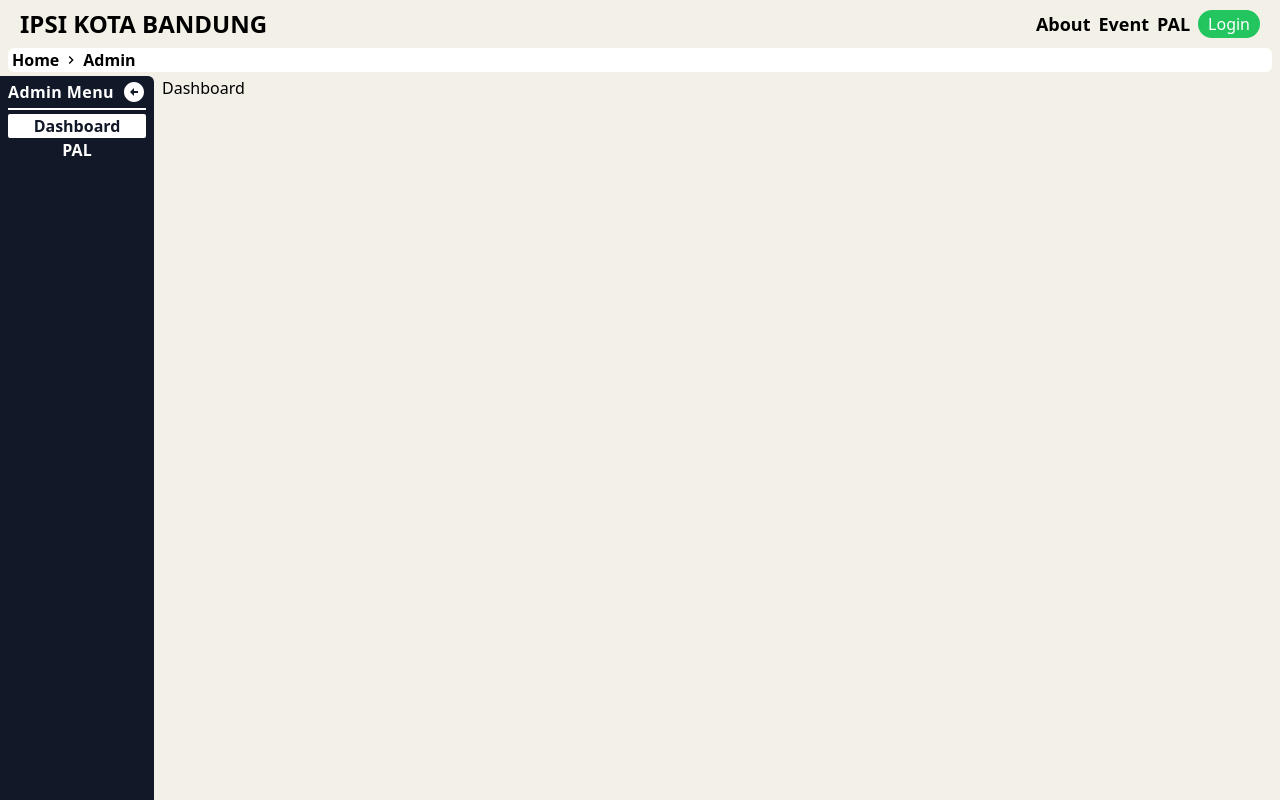
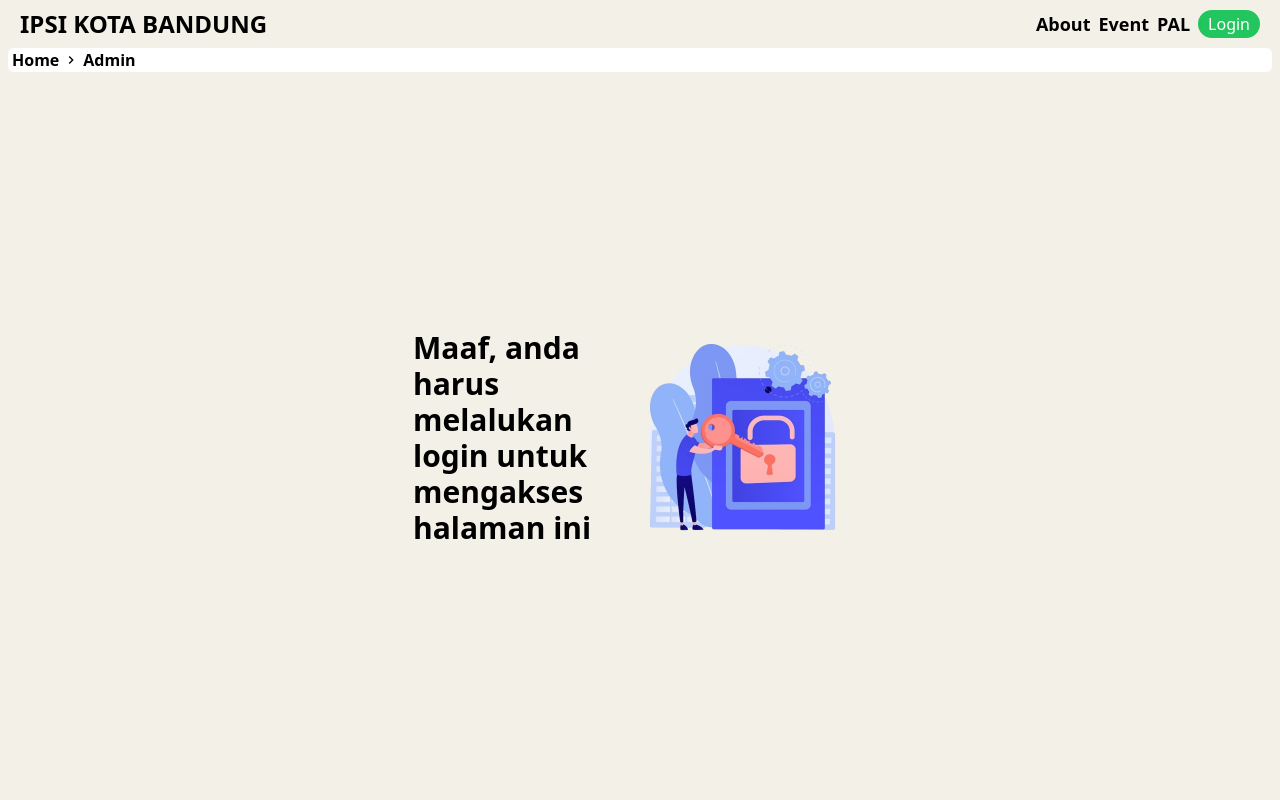
Before and after one commit to irfansud2nd/ipsi-bandung, a Next.js app: page /admin in a window 1280 px wide. Shown: the top 800 px of the page. Built offline with nearby package versions, Linux system fonts and the light colour scheme; no server answers.

Commit message:
Move Side Menu

```diff
--- a/app/admin/layout.tsx
+++ b/app/admin/layout.tsx
@@ -1,15 +1,15 @@
 "use client";
-import SideMenu from "@/components/admin/dashboard/SideMenu";
+import SideMenu from "@/components/admin/SideMenu";
 import IsAuthorized from "@/components/auth/IsAuthorized";
 
 const layout = ({ children }: { children: React.ReactNode }) => {
   return (
-    // <IsAuthorized access="admin">
-    <div className="h-full w-full grid grid-cols-[auto_1fr] relative">
-      <SideMenu />
-      {children}
-    </div>
-    // </IsAuthorized>
+    <IsAuthorized access="admin">
+      <div className="h-full w-full grid grid-cols-[auto_1fr] relative">
+        <SideMenu />
+        {children}
+      </div>
+    </IsAuthorized>
   );
 };
 export default layout;
--- a/components/admin/Dashboard/AdminDashboard.tsx
+++ b/components/admin/Dashboard/AdminDashboard.tsx
@@ -1,4 +1,4 @@
-import SideMenu from "./SideMenu";
+import SideMenu from "../SideMenu";
 
 const AdminDashboard = () => {
   return <div className="h-[4000px]">Dashboard</div>;
```
Also changed, not shown: components/admin/SideMenu.tsx (renamed from components/admin/Dashboard/SideMenu.tsx).
